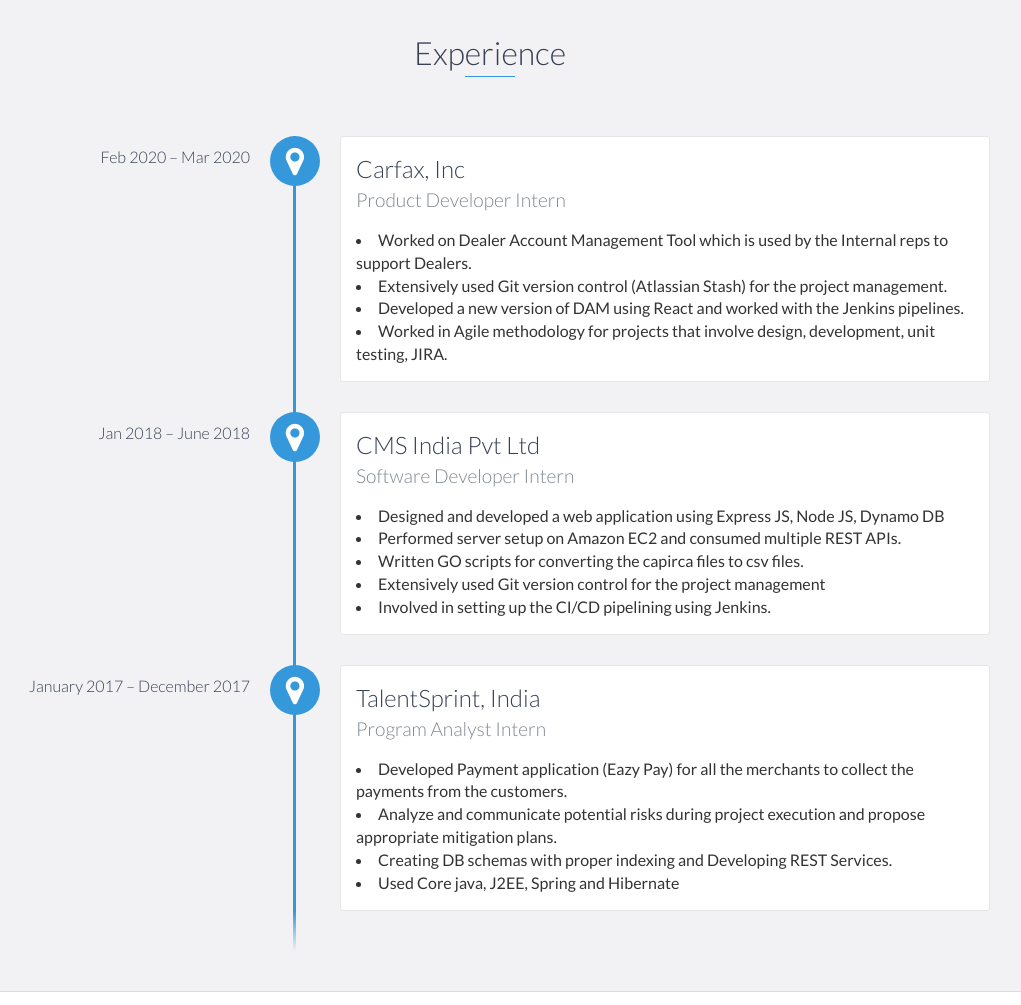
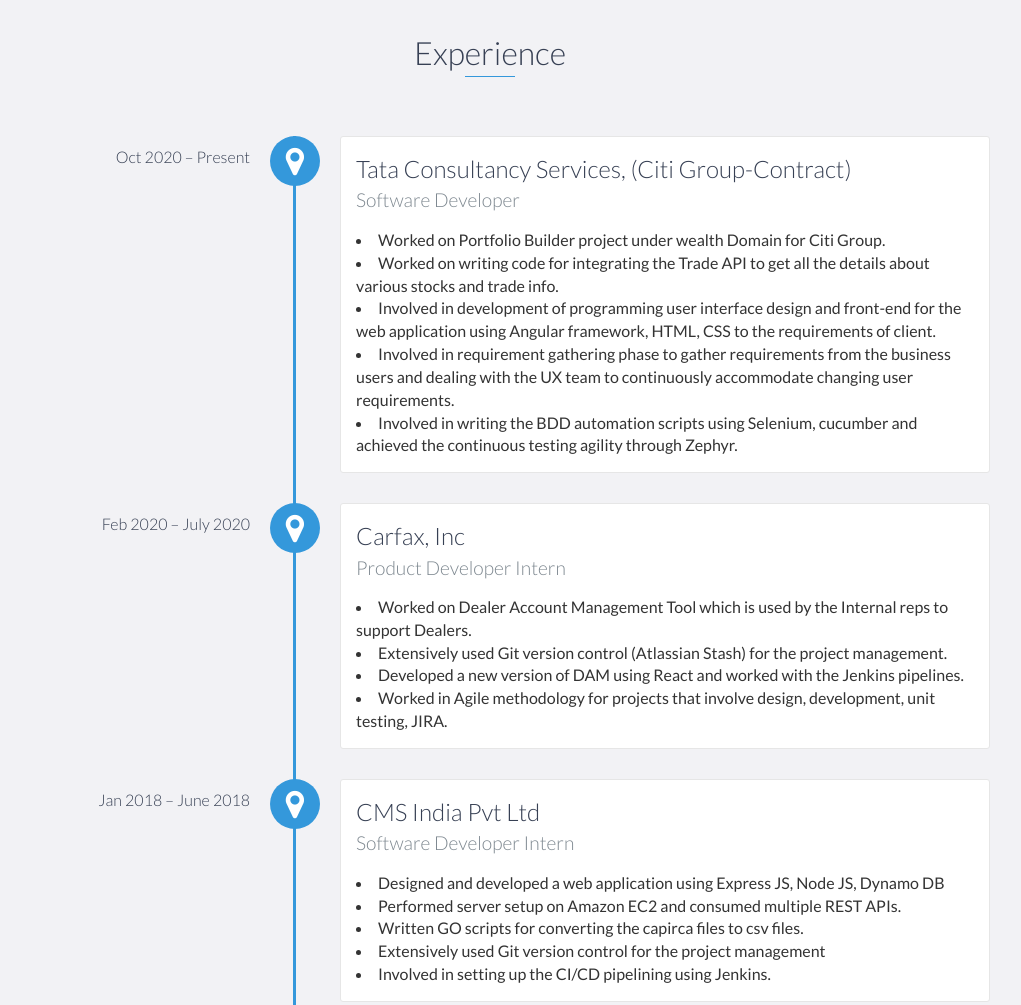
Before and after one commit to SaitejaswiK/Saitejaswi_portfolio, a website: page index.html in a window 1280 px wide. Shown: the part 1280-2285 px from the top of the page, without its empty margins (150-1171 px from the left). Drawn offline with nearby package versions, Linux system fonts and the light colour scheme.

Commit message:
Update index.html

```diff
--- a/index.html
+++ b/index.html
@@ -106,7 +106,18 @@
     <div id="experience" class="background-alt">
         <h2 class="heading">Experience</h2>
         <div id="experience-timeline">
-                <div data-date="Feb 2020 – Mar 2020">
+             <div data-date="Oct 2020 – Present">
+                        <h3>Tata Consultancy Services, (Citi Group-Contract) </h3>
+                        <h4>Software Developer</h4>
+                        <p>
+                            <li>Worked on Portfolio Builder project under wealth Domain for Citi Group.</li>
+                            <li>Worked on writing code for integrating the Trade API to get all the details about various stocks and trade info.</li>
+                            <li>Involved in development of programming user interface design and front-end for the web application using Angular framework, HTML, CSS to the requirements of client.  </li>
+                            <li>Involved in requirement gathering phase to gather requirements from the business users and dealing with the UX team to continuously accommodate changing user requirements.  </li>
+                            <li>Involved in writing the BDD automation scripts using Selenium, cucumber and achieved the continuous testing agility through Zephyr.</li>
+                        </p>
+                    </div>
+                <div data-date="Feb 2020 – July 2020">
                         <h3>Carfax, Inc</h3>
                         <h4>Product Developer Intern</h4>
                         <p>
```
